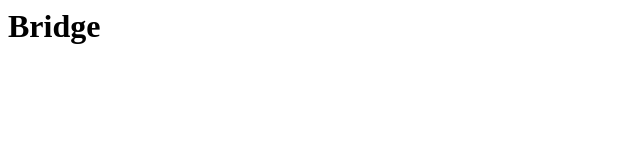
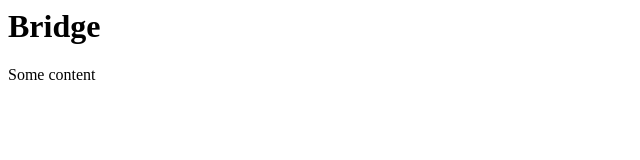
Before and after one commit to dart-bridge/docs, a website: page dist/index.html in a window 1280 px wide. Shown: the full height of the page, 0-640 px from the left. Drawn offline with Linux system fonts and the light colour scheme.

Commit message:
Build Sun Sep 06 2015 13:40:16 GMT+0200 (CEST)

```diff
--- a/dist/index.html
+++ b/dist/index.html
@@ -1 +1,2 @@
 <h1 id="bridge">Bridge</h1>
+<p>Some content</p>
```
